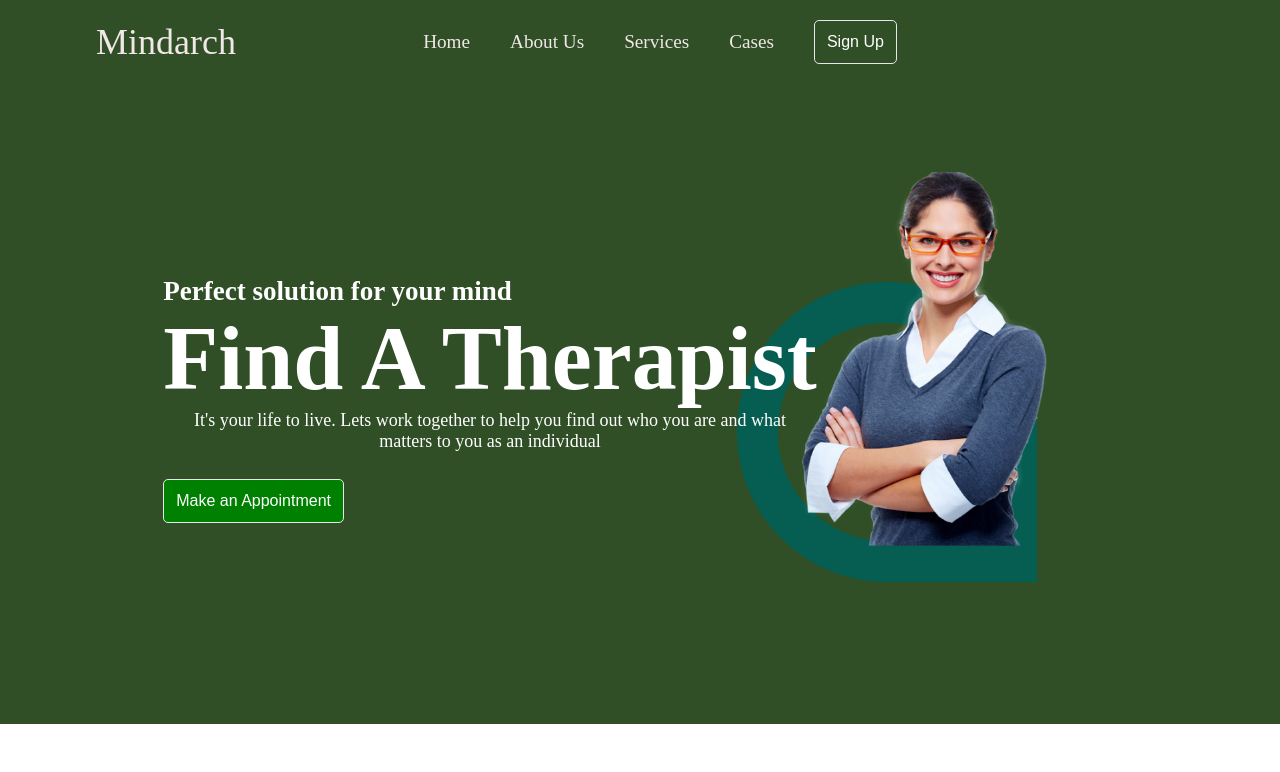
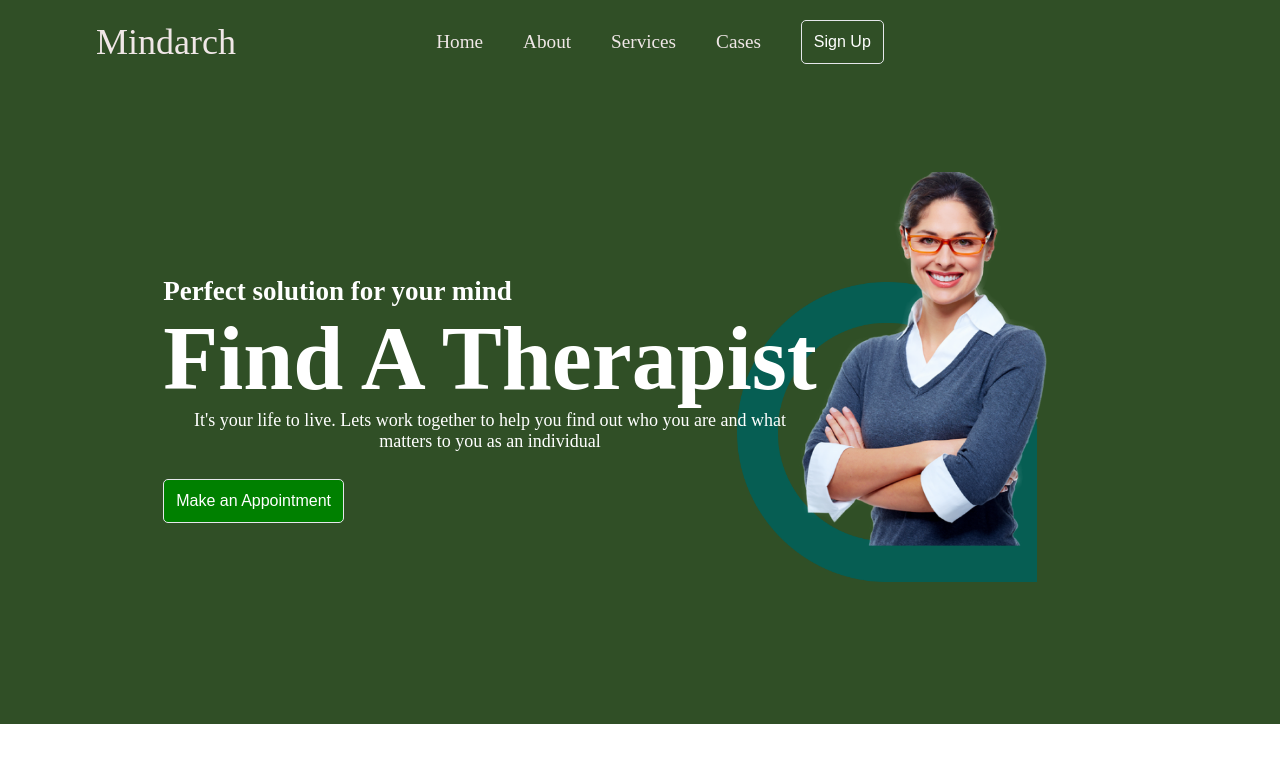
Before and after one commit to Olorunyomi69/MindArch, a React (Create React App) app: page / in a window 1280 px wide. Shown: the top 772 px of the page. Built offline with nearby package versions, Linux system fonts and the light colour scheme.

Commit message:
Navigations completed

```diff
--- a/src/Components/NavBar.js
+++ b/src/Components/NavBar.js
@@ -7,7 +7,7 @@ const navBar = () => {
   const Navigation = [
     { title: "Mindarch" },
     { title: "Home", path: "/" },
-    { title: "About Us", path: "#about" },
+    { title: "About", path: "#about" },
     { title: "Services", path: "#services" },
     { title: "Cases", path: "#cases" },
   ];
```
